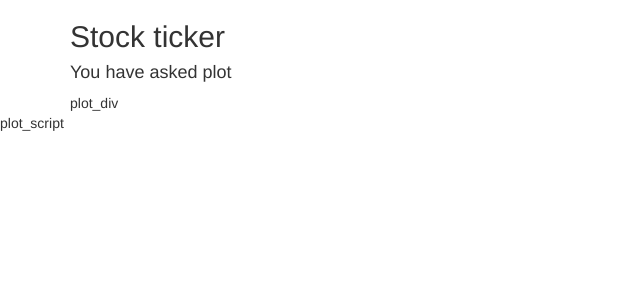
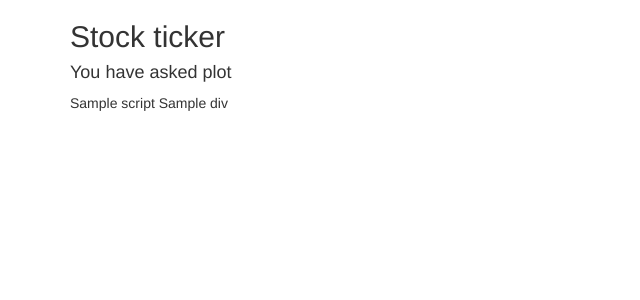
Before and after one commit to jmoberreuter/stockticker-dsincubator, a Flask app: template templates/stockticker.html in a window 1280 px wide. Shown: the top 300 px of the page, without its empty margins (0-640 px from the left). Run offline with Flask 2, Linux system fonts and the light colour scheme; the template is opened without the code that fills it: most values are stand-ins (such as "Sample title", 1, 10 or a date in 2020); some libraries are stand-ins or nearby versions.

Commit message:
changed the way to input script and div to stockticker.html b/c it still doesn't work

```diff
--- a/app.py
+++ b/app.py
@@ -1,7 +1,7 @@
 from flask import Flask, render_template, request, redirect
 from bokeh.plotting import figure, output_file, show
 from bokeh.embed import components
-from bokeh.resources import INLINE
+#from bokeh.resources import INLINE
 import pandas as pd
 import requests
 import os
@@ -27,10 +27,10 @@ def plotstockprices():
     for feat in request.form.getlist('features[]'):
         price = list(stockdf[(stockdf.Date >= request.form['from']) & (stockdf.Date <= request.form['to'])][feat.encode('utf-8')])
         p.line(date, price, legend = stockname+': '+feat, line_width = 0.5, color = colors.pop(0))
-    bokehscript, bokehdiv = components(p)
-    js_resources = INLINE.render_js()
-    css_resources = INLINE.render_css()
-    return render_template('stockticker.html', plot_script = bokehscript, plot_div = bokehdiv, js_resources=js_resources, css_resources=css_resources)
+    script, div = components(p)
+    #js_resources = INLINE.render_js()
+    #css_resources = INLINE.render_css()
+    return render_template('stockticker.html', plot_script = script, plot_div = div)
 
 
 if __name__ == '__main__':
--- a/templates/stockticker.html
+++ b/templates/stockticker.html
@@ -19,7 +19,9 @@
         <div class="col-lg-12 text-left">
           <h2>Stock ticker</h2>
           <h4>You have asked plot</h1>
-          plot_div
+
+          {{ script|safe }}
+          {{ div|safe }}
         </div>
       </div>
     </div>
@@ -30,6 +32,5 @@
     <!-- Placed at the end of the document so the pages load faster -->
     <script src="https://cdnjs.cloudflare.com/ajax/libs/jquery/3.2.1/jquery.js"></script>
     <script src="https://maxcdn.bootstrapcdn.com/bootstrap/3.3.7/js/bootstrap.min.js"></script>
-    plot_script
   </body>
 </html>
```
